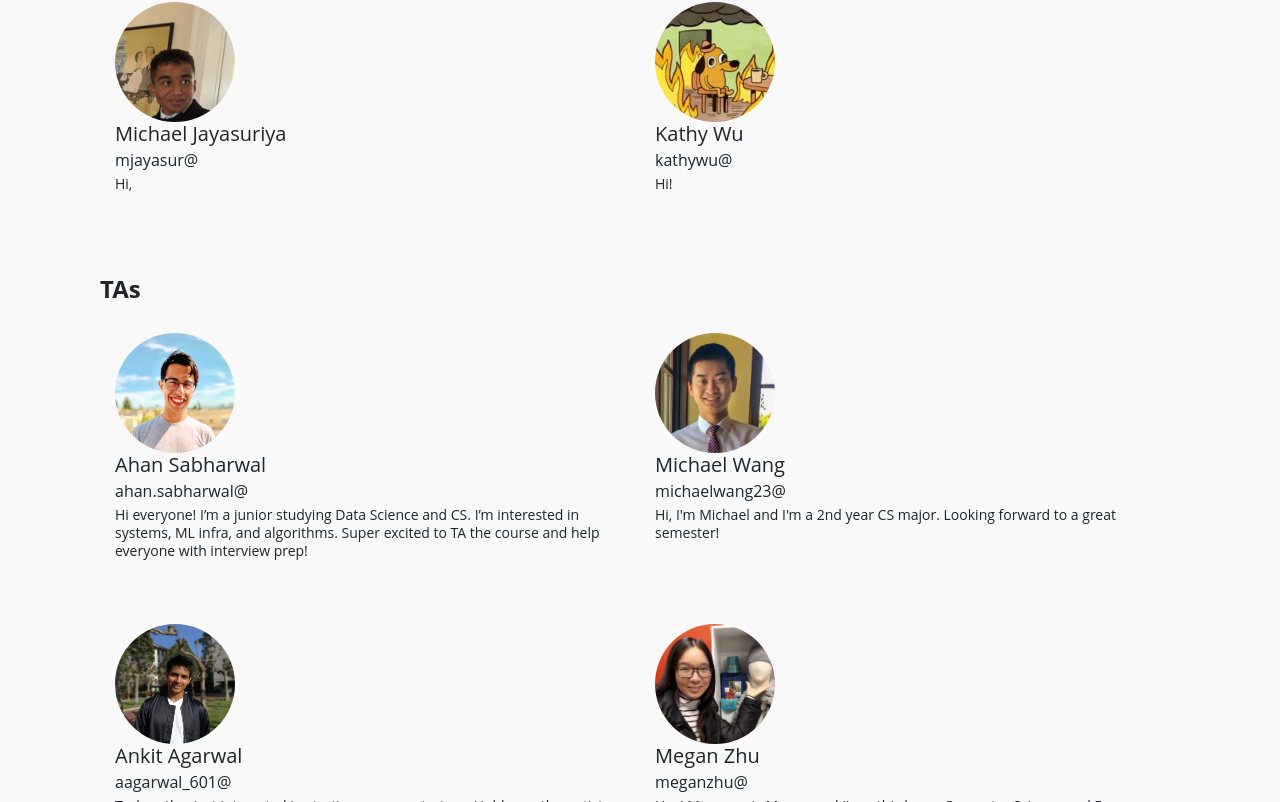
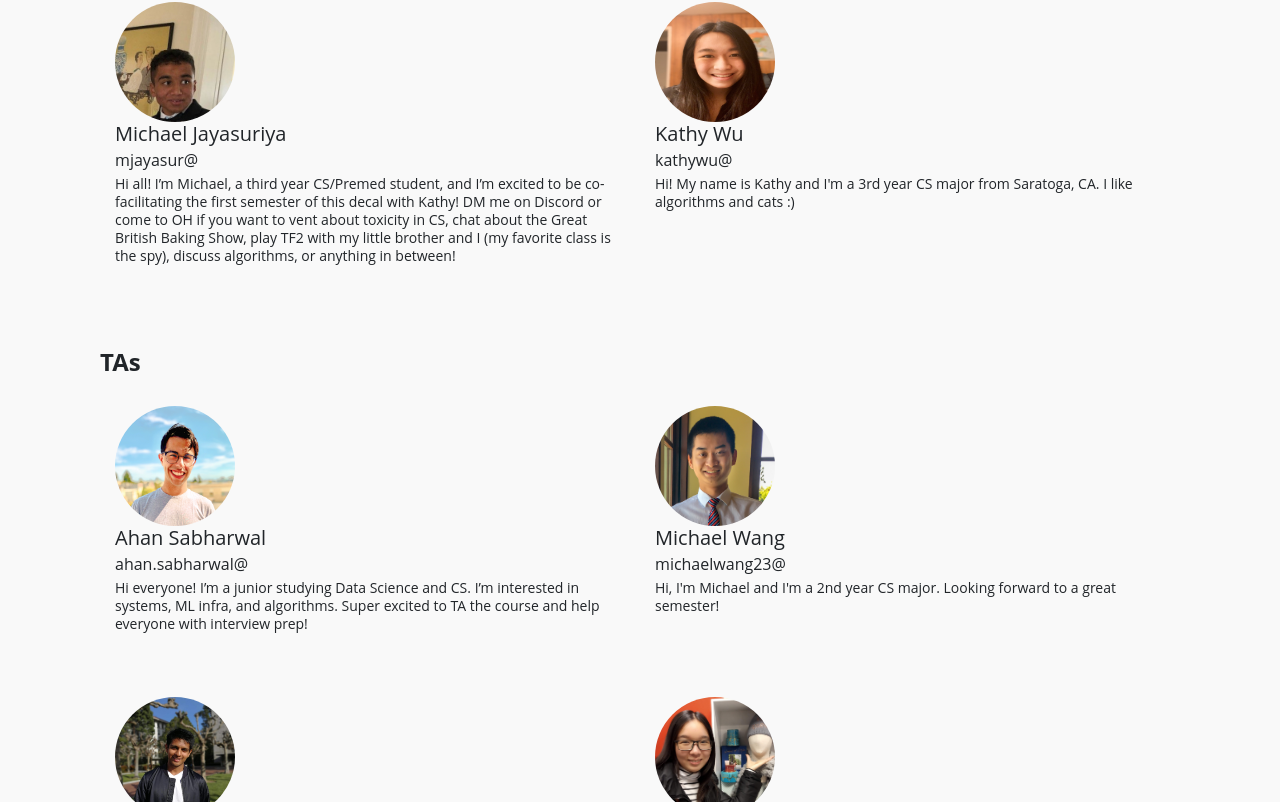
Before and after one commit to algorithmicthinking/algorithmicthinking.github.io, a React (Create React App) app: page / in a window 1280 px wide. Shown: the part 1240-2042 px from the top of the page. Built offline with nearby package versions, Linux system fonts and the light colour scheme.

Commit message:
update kathy

```diff
--- a/src/data/Staff.js
+++ b/src/data/Staff.js
@@ -1,7 +1,7 @@
 import Temp from "../img/logo.png";
 
 import MichaelJ from "../headshots/mike.jpeg";
-import Kathy from "../headshots/this_is_fine.jpg";
+import Kathy from "../headshots/kathy_wu.jpg";
 
 import Ahan from "../headshots/ahan_sabharwal.jpg";
 import Michael from "../headshots/michael_wang.jpg";
@@ -26,13 +26,13 @@ export const facilitators = [
   {
     name: "Michael Jayasuriya",
     email: "mjayasur",
-    bio: "Hi,",
+    bio: "Hi all! I’m Michael, a third year CS/Premed student, and I’m excited to be co-facilitating the first semester of this decal with Kathy! DM me on Discord or come to OH if you want to vent about toxicity in CS, chat about the Great British Baking Show, play TF2 with my little brother and I (my favorite class is the spy), discuss algorithms, or anything in between!",
     image: MichaelJ,
 
   },
   { name: "Kathy Wu",
     email: "kathywu",
-    bio: "Hi!",
+    bio: "Hi! My name is Kathy and I'm a 3rd year CS major from Saratoga, CA. I like algorithms and cats :)",
     image: Kathy
   },
 ];
```
Also changed, not shown: src/headshots/kathy_wu.JPG (added).
